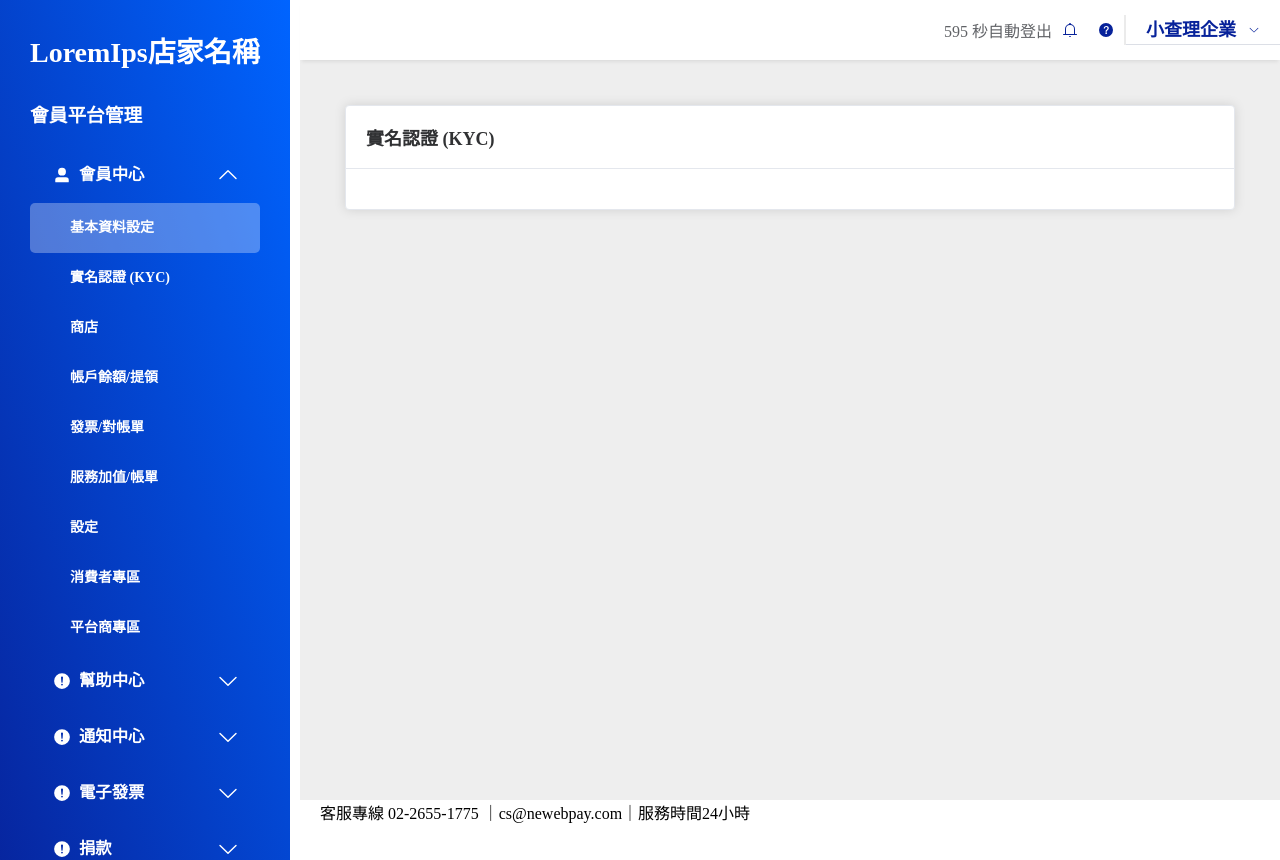
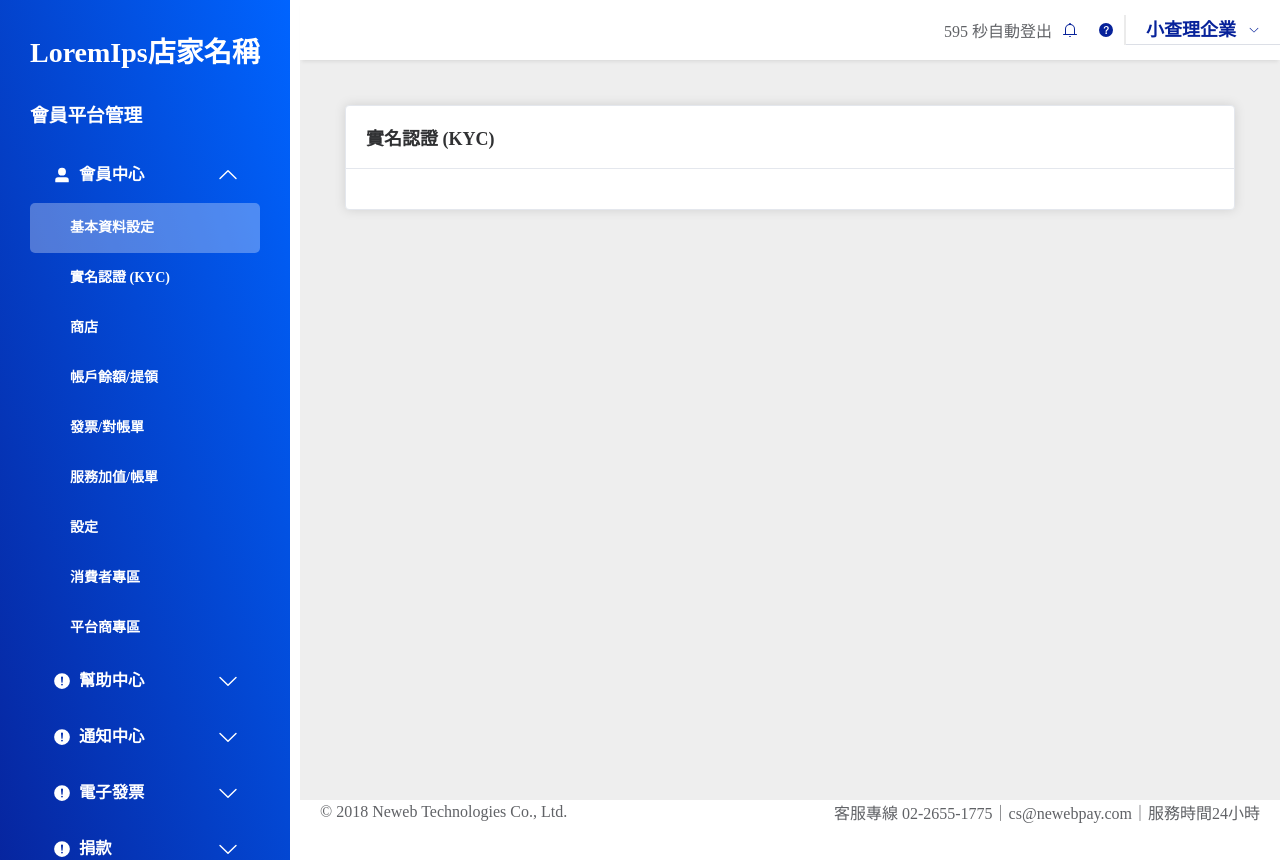
Before and after one commit to Gashapon-Team/site-frontend-vue-element-plus, a Vue app: page /demo in a window 1280 px wide. Built offline with nearby package versions, Linux system fonts and the light colour scheme.

Commit message:
feat: update footer's content

```diff
--- a/src/components/layout/main-footer.vue
+++ b/src/components/layout/main-footer.vue
@@ -1,6 +1,7 @@
 <template>
     <div class="main_footer">
-        客服專線 02-2655-1775 ｜cs@newebpay.com｜服務時間24小時
+        <div class="main_footer_left">© 2018 Neweb Technologies Co., Ltd.</div>
+        <div class="main_footer_right">客服專線 02-2655-1775｜cs@newebpay.com｜服務時間24小時</div>
     </div>
 </template>
 
@@ -8,4 +9,13 @@
 </script>
 
 <style scoped lang="scss">
+$text: #606266;
+
+.main_footer {
+    display: flex;
+    justify-content: space-between;
+
+    align-items: center;
+    color: $text;
+}
 </style>
```
